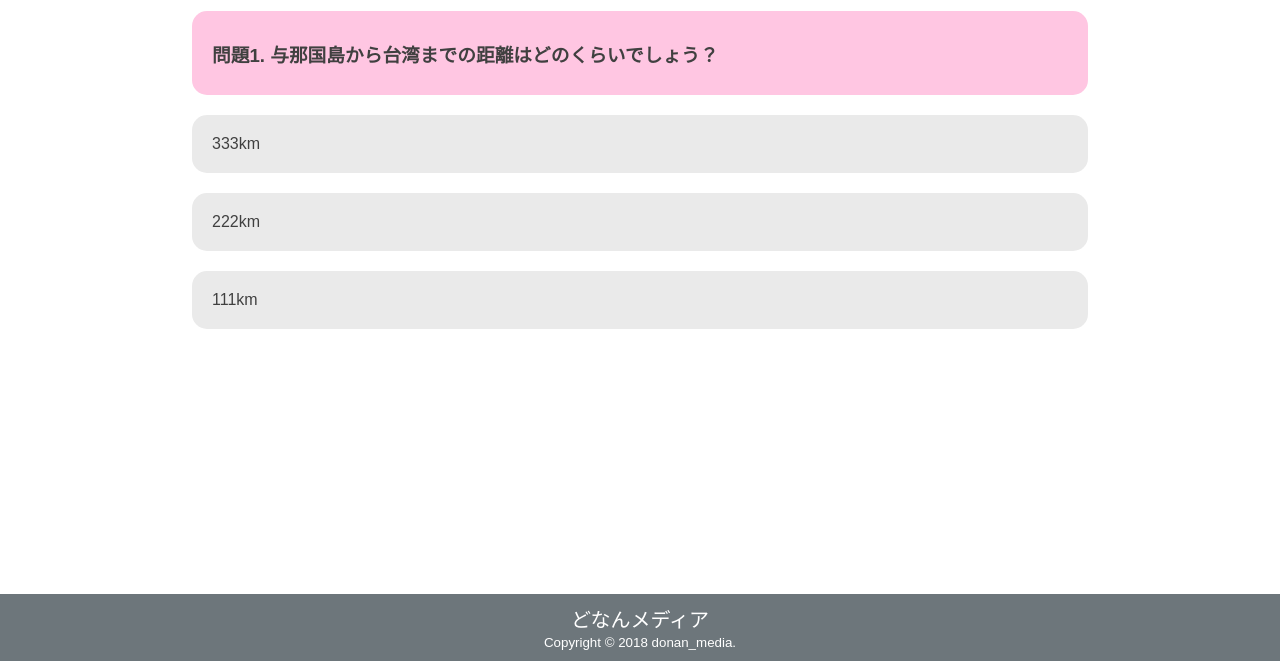
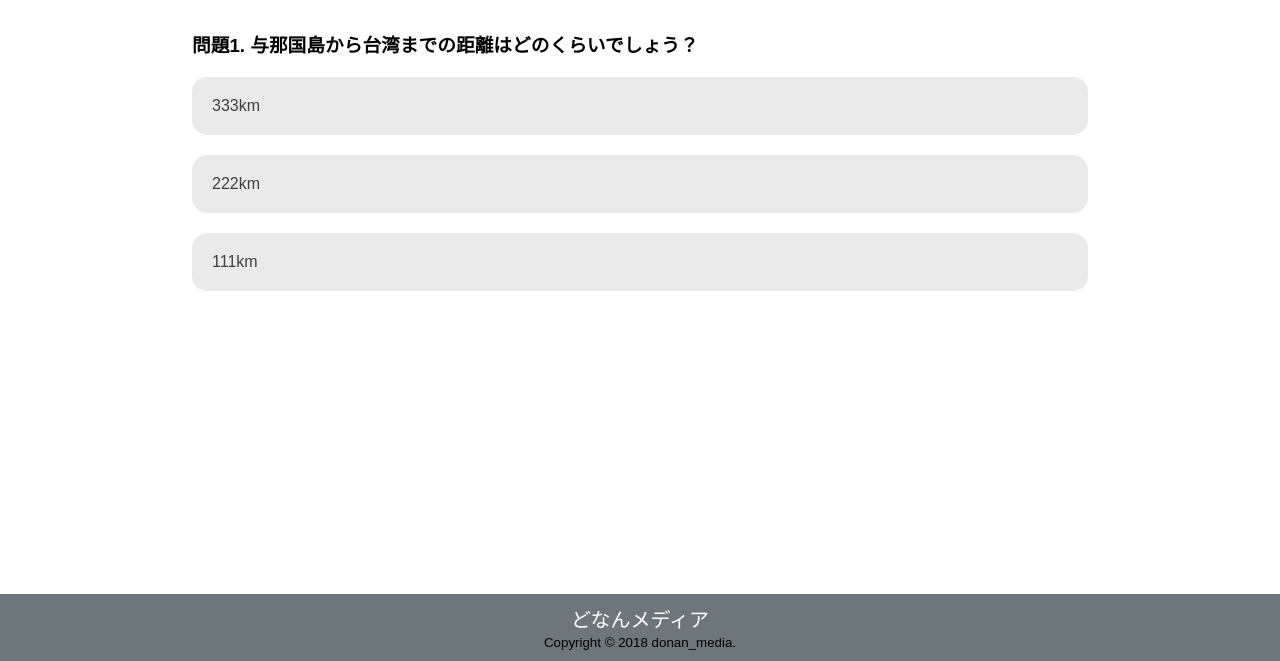
Before and after one commit to kanasann1106/YonaguniQuiz, a plain HTML site: page quiz.html in a window 1280 px wide. Shown: the part 139-800 px from the top of the page. Drawn offline with nearby package versions, Linux system fonts and the light colour scheme.

Commit message:
Edit css href

```diff
--- a/quiz.html
+++ b/quiz.html
@@ -3,7 +3,7 @@
 <head>
 <meta charset="utf-8">
 <meta name="viewport" content="width=device-width,initial-scale=1">
-<link rel="stylesheet" href="css/style.css" type="text/css" >
+<link rel="stylesheet" href="css/style2.css" type="text/css" >
 <title>与那国クイズ｜どなんメディア〜あなたに届け、与那国島の魅力〜</title>
 </head>
 
```
